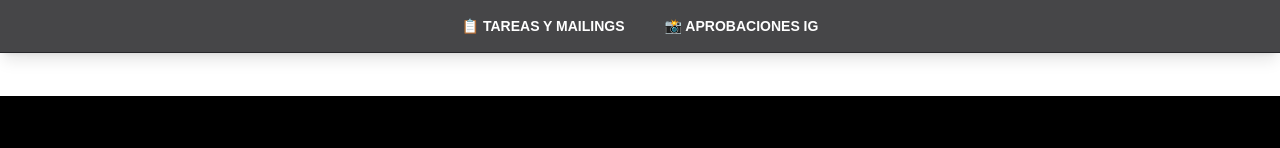
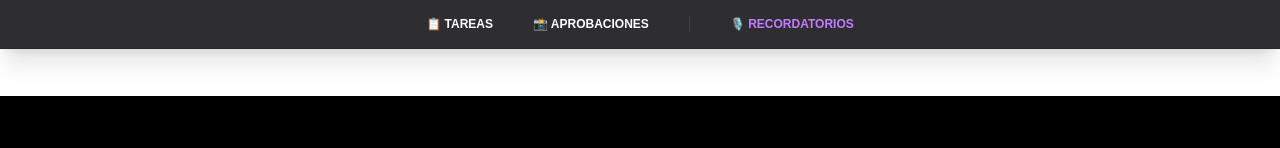
Before and after one commit to theXse/workflow-app, a Next.js app: page /recordatorios in a window 1280 px wide. Shown: the top 148 px of the page. Built offline with nearby package versions, Linux system fonts and the light colour scheme; no server answers; the database is empty.

Commit message:
feat: barra de navegacion con recordatorios

```diff
--- a/app/layout.tsx
+++ b/app/layout.tsx
@@ -13,19 +13,36 @@ export default function RootLayout({
 }) {
   return (
     <html lang="es">
-      <body className="bg-black">
-        {/* Este es el menú que te permitirá saltar entre secciones */}
-        <nav className="fixed top-0 left-0 right-0 z-50 bg-zinc-900/80 backdrop-blur-md border-b border-zinc-800 p-4 shadow-lg">
-          <div className="max-w-7xl mx-auto flex justify-center gap-10">
-            <Link href="/mis-tareas" className="text-white font-bold text-xs md:text-sm hover:text-blue-400 transition-colors">
-              📋 TAREAS Y MAILINGS
+      <body className="bg-black text-white">
+        {/* Navegación Global con las 3 pestañas integradas */}
+        <nav className="fixed top-0 left-0 right-0 z-50 bg-zinc-900/90 backdrop-blur-md border-b border-zinc-800 p-4 shadow-xl">
+          <div className="max-w-7xl mx-auto flex justify-center items-center gap-4 md:gap-10">
+
+            <Link
+              href="/mis-tareas"
+              className="text-white font-black text-[9px] md:text-xs hover:text-blue-400 transition-colors uppercase tracking-tighter md:tracking-normal"
+            >
+              📋 Tareas
             </Link>
-            <Link href="/aprobaciones" className="text-white font-bold text-xs md:text-sm hover:text-purple-400 transition-colors">
-              📸 APROBACIONES IG
+
+            <Link
+              href="/aprobaciones"
+              className="text-white font-black text-[9px] md:text-xs hover:text-purple-400 transition-colors uppercase tracking-tighter md:tracking-normal"
+            >
+              📸 Aprobaciones
             </Link>
+
+            <Link
+              href="/recordatorios"
+              className="text-purple-400 font-black text-[9px] md:text-xs hover:text-white transition-colors uppercase tracking-tighter md:tracking-normal border-l border-zinc-700 pl-4 md:pl-10"
+            >
+              🎙️ Recordatorios
+            </Link>
+
           </div>
         </nav>
-        {/* El pt-24 asegura que el contenido empiece debajo del menú */}
+
+        {/* El pt-24 asegura que el contenido no quede tapado por el menú superior */}
         <main className="pt-24 min-h-screen">
           {children}
         </main>
```
